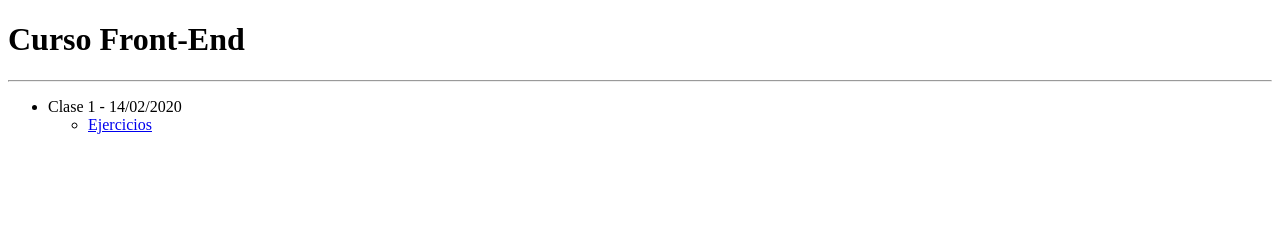
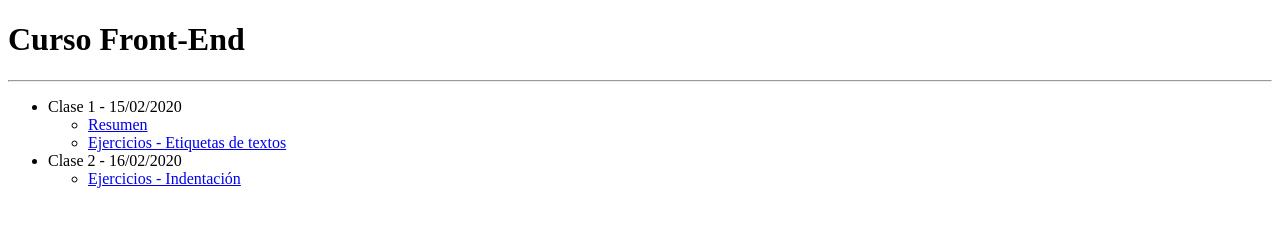
Before and after one commit to Spirit-Gratitude/Curso-2020, a plain HTML site: page index.html in a window 1280 px wide. Drawn offline with Linux system fonts and the light colour scheme.

Commit message:
Nuevos archivos

```diff
--- a/index.html
+++ b/index.html
@@ -12,10 +12,21 @@
 
     <ul>
         <li>
-            Clase 1 - 14/02/2020
+            Clase 1 - 15/02/2020
             <ul>
                 <li>
-                    <a href="Files/1.- Ejercicios - Etiquetas de textos.pdf">Ejercicios</a>
+                    <a href="Files/Modulo 1/Resumenes/Clase 1 - Resumen.pdf">Resumen</a>
+                </li>
+                <li>
+                    <a href="Files/Modulo 1/Ejercicios/1.- Ejercicios - Etiquetas de textos.pdf">Ejercicios - Etiquetas de textos</a>
+                </li>
+            </ul>
+        </li>
+        <li>
+            Clase 2 - 16/02/2020
+            <ul>
+                <li>
+                    <a href="Files/Modulo 1/Ejercicios/1.2.- Ejercicios - Indentacion.7z">Ejercicios - Indentación</a>
                 </li>
             </ul>
         </li>
```
Also changed, not shown: 4 other files.
